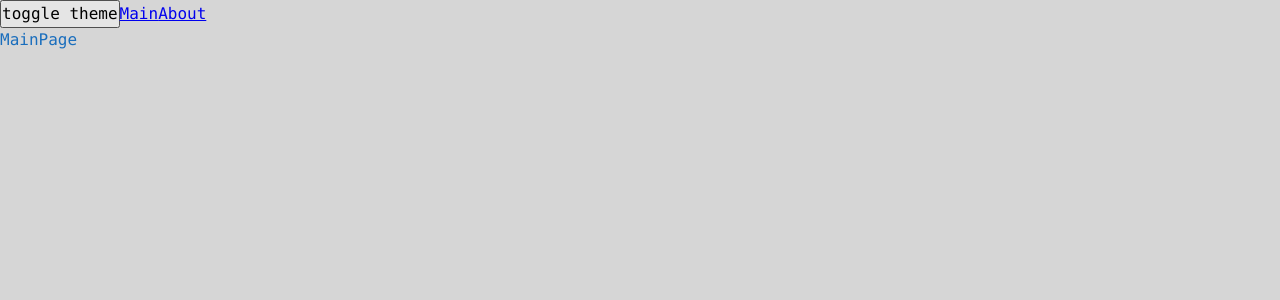
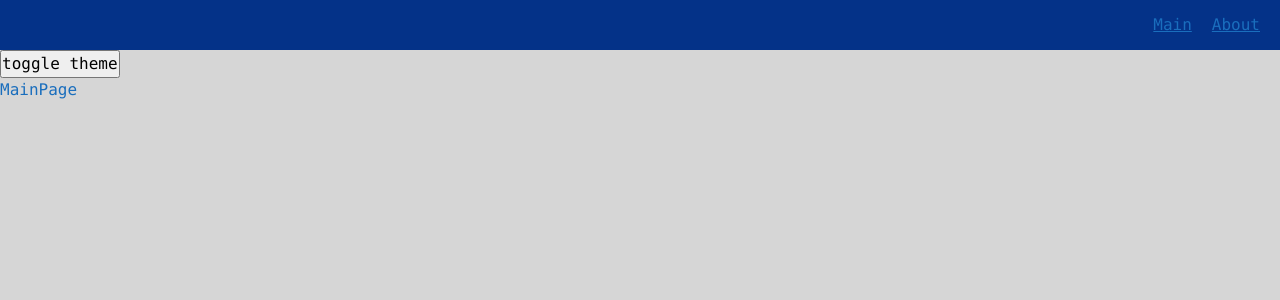
Before and after one commit to Mezin24/production-project, a React app: page / in a window 1280 px wide. Shown: the top 300 px of the page. Built offline with nearby package versions, Linux system fonts and the light colour scheme.

Commit message:
12. Add Navbar widget and AppLink shared UIKit

```diff
--- a/src/app/App.tsx
+++ b/src/app/App.tsx
@@ -1,17 +1,16 @@
 import { useTheme } from 'app/providers/themeProvider'
-import { Link } from 'react-router-dom'
-import { classNames } from 'shared/helpers/classNames/classNames'
+import { Navbar } from 'widgets/Navbar'
 import { AppRoutes } from './providers/routeProvider/AppRoutes'
 import 'app/styles/index.scss'
+import { classNames } from 'shared/lib/classNames/classNames'
 
 const App = () => {
   const {theme, toggle} = useTheme()
 
   return (
     <div className={classNames('app', {}, [theme])}>
+      <Navbar />
       <button onClick={toggle}>toggle theme</button>
-      <Link to='/'>Main</Link>
-      <Link to='/about'>About</Link>
       <AppRoutes />
     </div>
   )
--- a/src/app/styles/themes/dark.scss
+++ b/src/app/styles/themes/dark.scss
@@ -1,5 +1,9 @@
 .app.dark {
   --bg-color: rgb(4, 50, 136);
+  --inverted-bg-color: rgb(214, 214, 214);
+
   --primary-color: rgb(27, 197, 27);
   --secondary-color: rgb(3, 194, 3);
+  --inverted-primary-color: rgb(26, 110, 189);
+  --inverted-secondary-color: rgb(33, 69, 148);
 }
--- a/src/app/styles/themes/normal.scss
+++ b/src/app/styles/themes/normal.scss
@@ -1,5 +1,9 @@
 .app.light {
   --bg-color: rgb(214, 214, 214);
+  --inverted-bg-color: rgb(4, 50, 136);
+
   --primary-color: rgb(26, 110, 189);
   --secondary-color: rgb(33, 69, 148);
+  --inverted-primary-color: rgb(27, 197, 27);
+  --inverted-secondary-color: rgb(3, 194, 3);
 }
--- a/src/app/styles/variables/global.scss
+++ b/src/app/styles/variables/global.scss
@@ -9,4 +9,5 @@
   --font-line-l: 32px;
   --font-l: var(--font-size-l) / var(--font-line-l)  var(--font-family);
 
+  --navbar-height: 50px;
 }
--- a/src/shared/helpers/classNames/classNames.ts
+++ b/src/shared/lib/classNames/classNames.ts
@@ -2,7 +2,7 @@
 
 export const classNames = (cls: string, mods: Mods = {}, others: string[] = []): string => {
   return [
-    cls,
+    ...[cls].filter(Boolean),
     ...others,
     ...Object.entries(mods)
       .filter(([_, value]) => Boolean(value))
--- /dev/null
+++ b/src/shared/ui/AppLink/AppLink.module.scss
@@ -0,0 +1,15 @@
+.AppLink {
+  color: var(--primary-color)
+}
+
+.primary {
+  color: var(--primary-color)
+}
+
+.secondary {
+  color: var(--inverted-primary-color)
+}
+
+.red {
+  color: red;
+}
--- /dev/null
+++ b/src/shared/ui/AppLink/AppLink.tsx
@@ -0,0 +1,30 @@
+import { Link, LinkProps } from 'react-router-dom';
+import cls from './AppLink.module.scss';
+import { classNames } from 'shared/lib/classNames/classNames';
+import { FC } from 'react';
+
+export enum AppLinkThemes {
+  PRIMARY = 'primary',
+  SECONDARY = 'secondary',
+  RED = 'red',
+}
+
+interface AppLinkProps extends LinkProps {
+  className?: string;
+  theme?:  AppLinkThemes
+}
+
+export const AppLink: FC<AppLinkProps> = (props : AppLinkProps) => {
+  const {
+    className,
+    to,
+    theme = AppLinkThemes.PRIMARY,
+    children,
+    ...others
+  } = props
+  return (
+   <Link to={to}  className={classNames(cls.AppLink, {}, [className, cls[theme]])} {...others}>
+     {children}
+   </Link>
+ );
+};
--- /dev/null
+++ b/src/widgets/Navbar/index.tsx
@@ -0,0 +1 @@
+export {Navbar} from './ui/Navbar'
--- /dev/null
+++ b/src/widgets/Navbar/ui/Navbar.module.scss
@@ -0,0 +1,14 @@
+.Navbar {
+  background-color: var(--inverted-bg-color);
+  height: var(--navbar-height);
+  width: 100%;
+  display: flex;
+  align-items: center;
+  padding: 0 20px;
+}
+
+.links {
+  margin-left: auto;
+  display: flex;
+  gap: 20px;
+}
--- /dev/null
+++ b/src/widgets/Navbar/ui/Navbar.tsx
@@ -0,0 +1,18 @@
+import cls from './Navbar.module.scss';
+import { classNames } from 'shared/lib/classNames/classNames';
+import { AppLink } from 'shared/ui/AppLink/AppLink';
+
+interface NavbarProps {
+  className?: string;
+}
+
+export const Navbar = ({ className }: NavbarProps) => {
+  return (
+   <div className={classNames(cls.Navbar, {}, [className])}>
+     <div className={cls.links}>
+      <AppLink to='/'>Main</AppLink>
+      <AppLink to='/about'>About</AppLink>
+     </div>
+   </div>
+ );
+};
```
Also changed, not shown: 1 other file (tests, documents, lock files or other folders).
